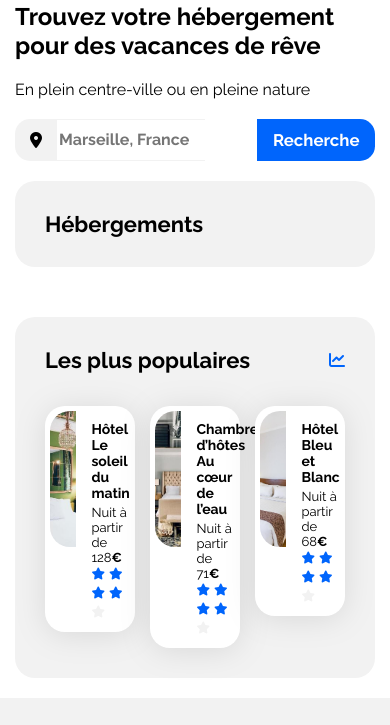
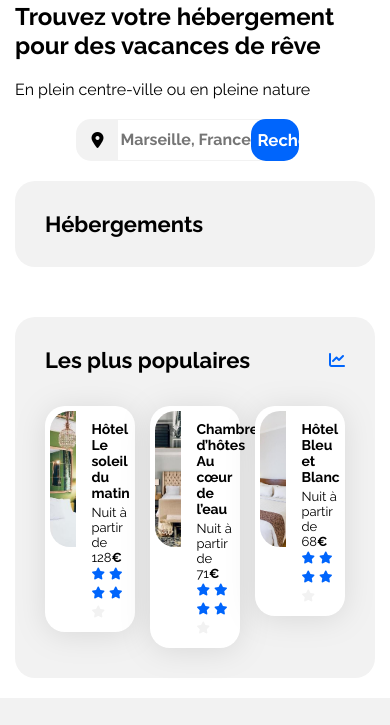
Before and after one commit to rakazakben/projet-oc-booki, a plain HTML site: page index.html in a window 390 px wide. Shown: the part 108-833 px from the top of the page. Drawn offline with Linux system fonts and the light colour scheme.

Commit message:
adaptation bouton mobile 2

```diff
--- a/css/style.css
+++ b/css/style.css
@@ -301,7 +301,14 @@ footer{
     }
     .recherche{
         display: flex;
-        justify-content: space-between;
+        justify-content: center;
+    }
+    .btrecherche{
+        border-radius: 15px 15px 15px 15px;
+    height: 2.5em;
+    width: 2.8em;
+    position:relative;
+    right:15px;
     }
 
 }
```
